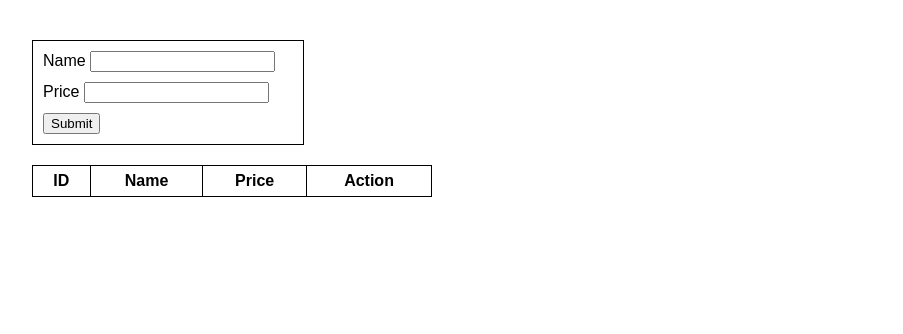
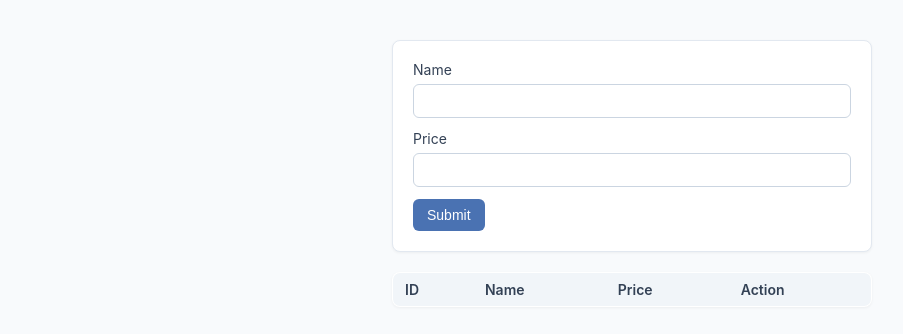
Before and after one commit to Amish-Sudhakara/MERN-TASK---1, a website: page public/index.html in a window 1280 px wide. Shown: the whole page, without its empty margins (8-911 px from the left). Drawn offline with Linux system fonts and the light colour scheme; no server answers.

Commit message:
Improve UI with CSS

```diff
--- a/public/index.html
+++ b/public/index.html
@@ -5,6 +5,7 @@
  <link rel="stylesheet" href="style.css">
 </head>
 <body>
+ <div class="container">
   <form id="form">
    <label>Name <input id="nm" required></label>
    <label>Price <input id="pr" type="number" required></label>
@@ -14,6 +15,7 @@
    <thead><tr><th>ID</th><th>Name</th><th>Price</th><th>Action</th></tr></thead>
    <tbody id="list"></tbody>
   </table>
+ </div>
  <script src="script.js"></script>
 </body>
 </html>
--- a/public/style.css
+++ b/public/style.css
@@ -1,5 +1,79 @@
-body { font-family: Arial; margin: 40px; }
-form { border: 1px solid black; padding: 10px; width: 250px; margin-bottom: 20px; }
-label { display: block; margin-bottom: 10px; }
-table { border-collapse: collapse; width: 400px; }
-th, td { border: 1px solid black; padding: 6px; text-align: center; }
+* {
+ box-sizing: border-box;
+}
+body {
+ font-family: -apple-system, BlinkMacSystemFont, "Segoe UI", Roboto, sans-serif;
+ background: #f8fafc;
+ color: #334155;
+ margin: 0;
+ padding: 40px 16px;
+ display: flex;
+ justify-content: center;
+}
+.container {
+ width: 100%;
+ max-width: 480px;
+ display: flex;
+ flex-direction: column;
+ gap: 20px;
+}
+form {
+ background: #ffffff;
+ border: 1px solid #e2e8f0;
+ border-radius: 8px;
+ padding: 20px;
+ box-shadow: 0 1px 3px rgba(0, 0, 0, 0.05);
+}
+label {
+ display: flex;
+ flex-direction: column;
+ font-size: 14px;
+ margin-bottom: 12px;
+ gap: 6px;
+}
+input {
+ padding: 8px 10px;
+ border: 1px solid #cbd5e1;
+ border-radius: 6px;
+ font-size: 14px;
+ outline: none;
+}
+input:focus {
+ border-color: #4a72b2;
+}
+button {
+ background: #4a72b2;
+ color: #ffffff;
+ border: none;
+ border-radius: 6px;
+ padding: 8px 14px;
+ font-size: 14px;
+ cursor: pointer;
+}
+button:hover {
+ background: #3b5c90;
+}
+table {
+ width: 100%;
+ border-collapse: collapse;
+ background: #ffffff;
+ border: 1px solid #e2e8f0;
+ border-radius: 8px;
+ overflow: hidden;
+ box-shadow: 0 1px 3px rgba(0, 0, 0, 0.05);
+}
+th, td {
+ padding: 8px 12px;
+ text-align: left;
+ border-bottom: 1px solid #e2e8f0;
+ font-size: 14px;
+}
+th {
+ background: #f1f5f9;
+ font-weight: 600;
+}
+td button {
+ padding: 4px 8px;
+ font-size: 12px;
+ margin-right: 4px;
+}
```
Lines whose indentation alone changed are shown as unchanged.
